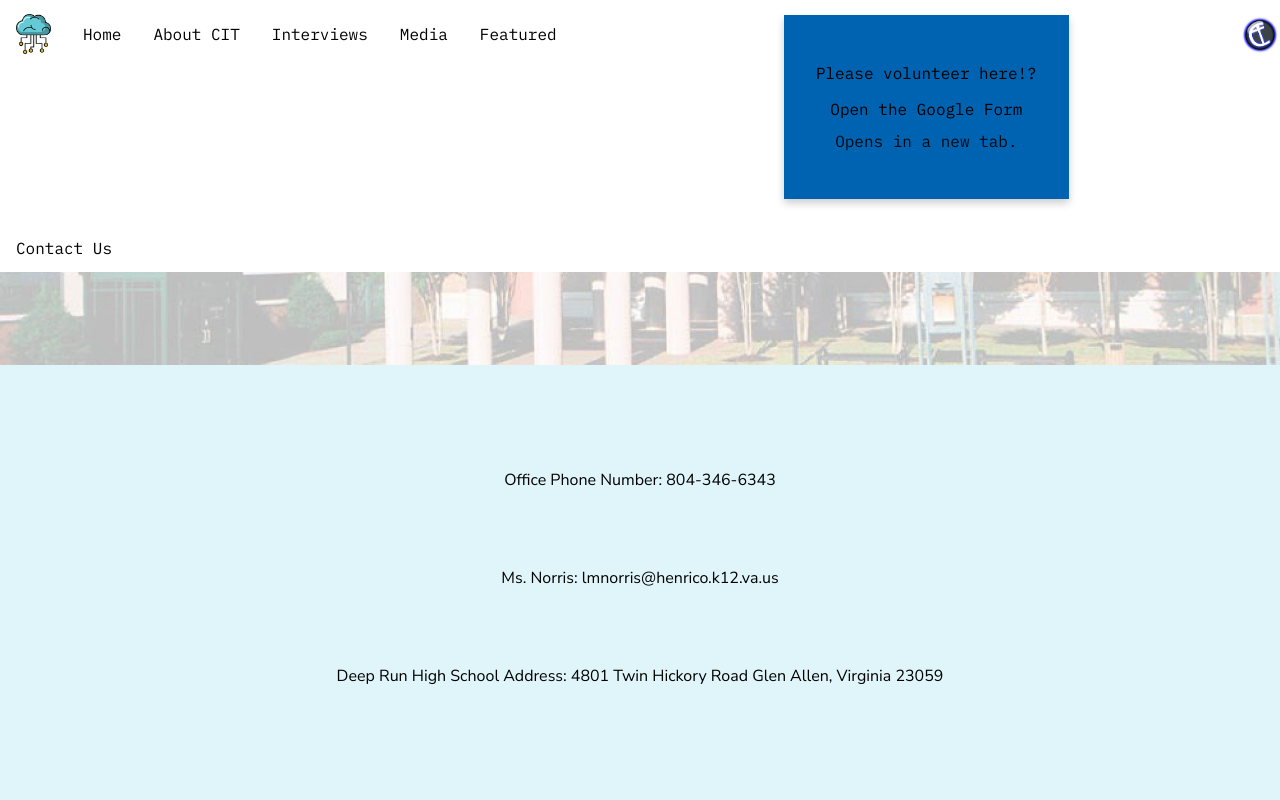
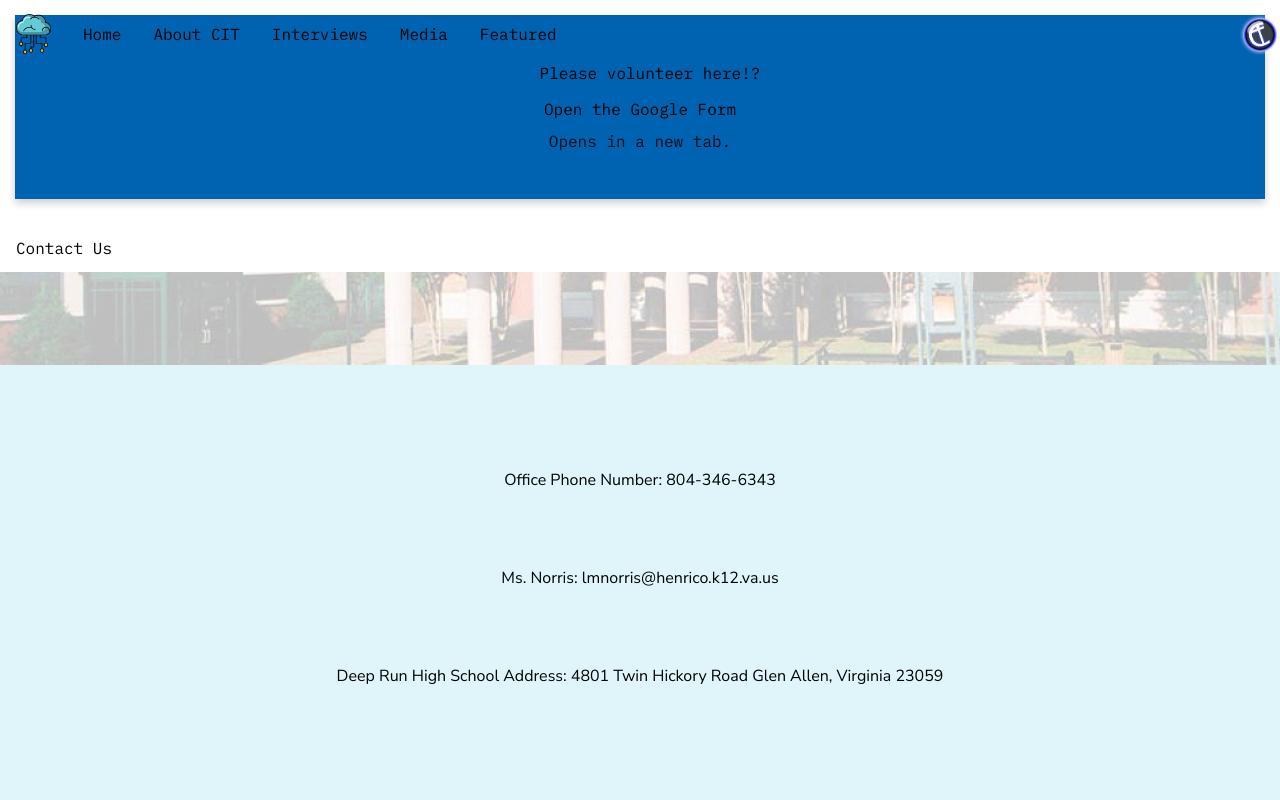
Before and after one commit to Adamya67/testgrit2, a plain HTML site: page volunteer.html in a window 1280 px wide. Shown: the top 800 px of the page. Drawn offline with Linux system fonts and the light colour scheme.

Commit message:
Update volunteer.html

```diff
--- a/volunteer.html
+++ b/volunteer.html
@@ -54,8 +54,6 @@
       </div>
     </li>
 
-  <section id="contact">
-    <div class="container">
       <div class="card card--blue" style="text-align:center; padding:2rem;">
         <p>Please volunteer here!?</p>
         <a
```
